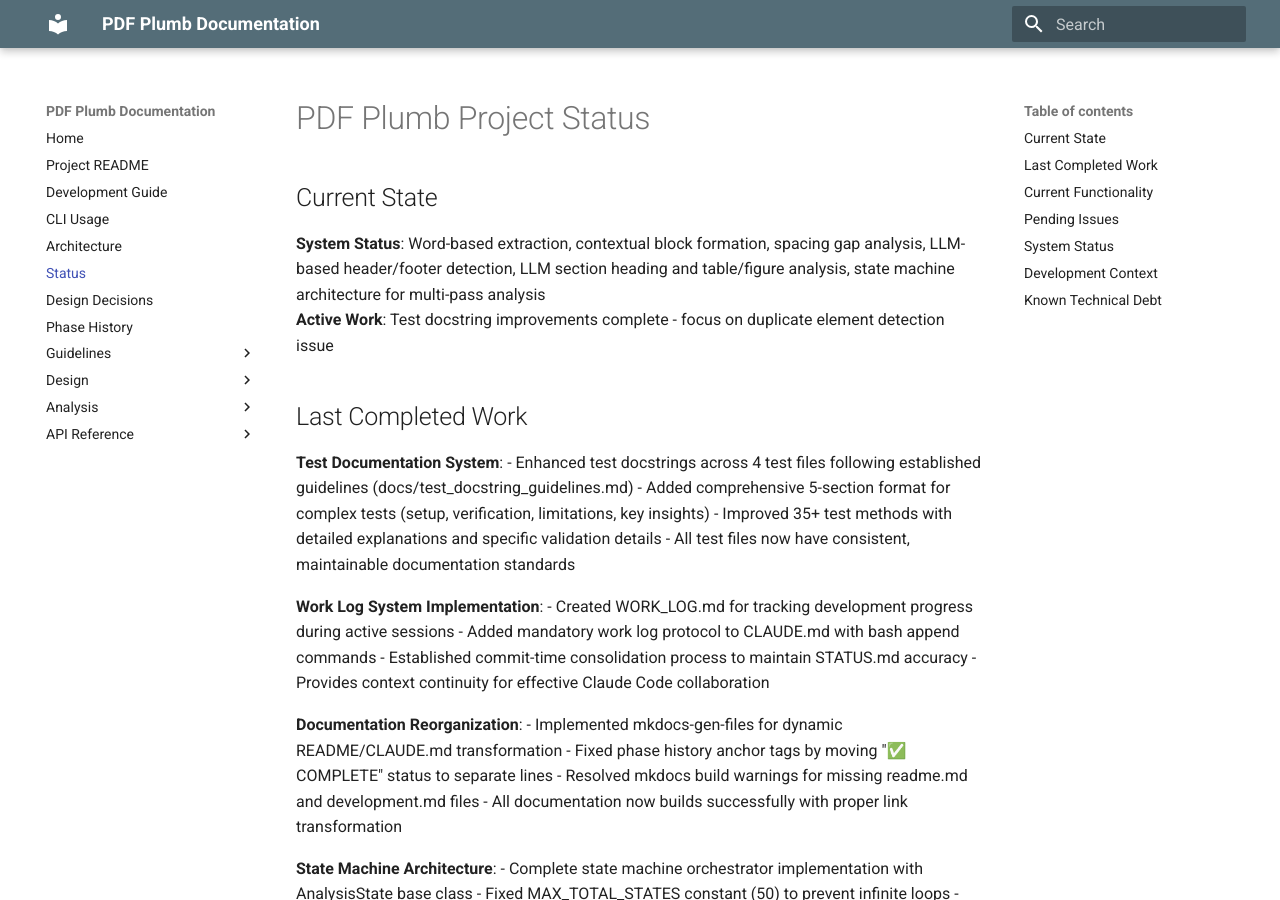
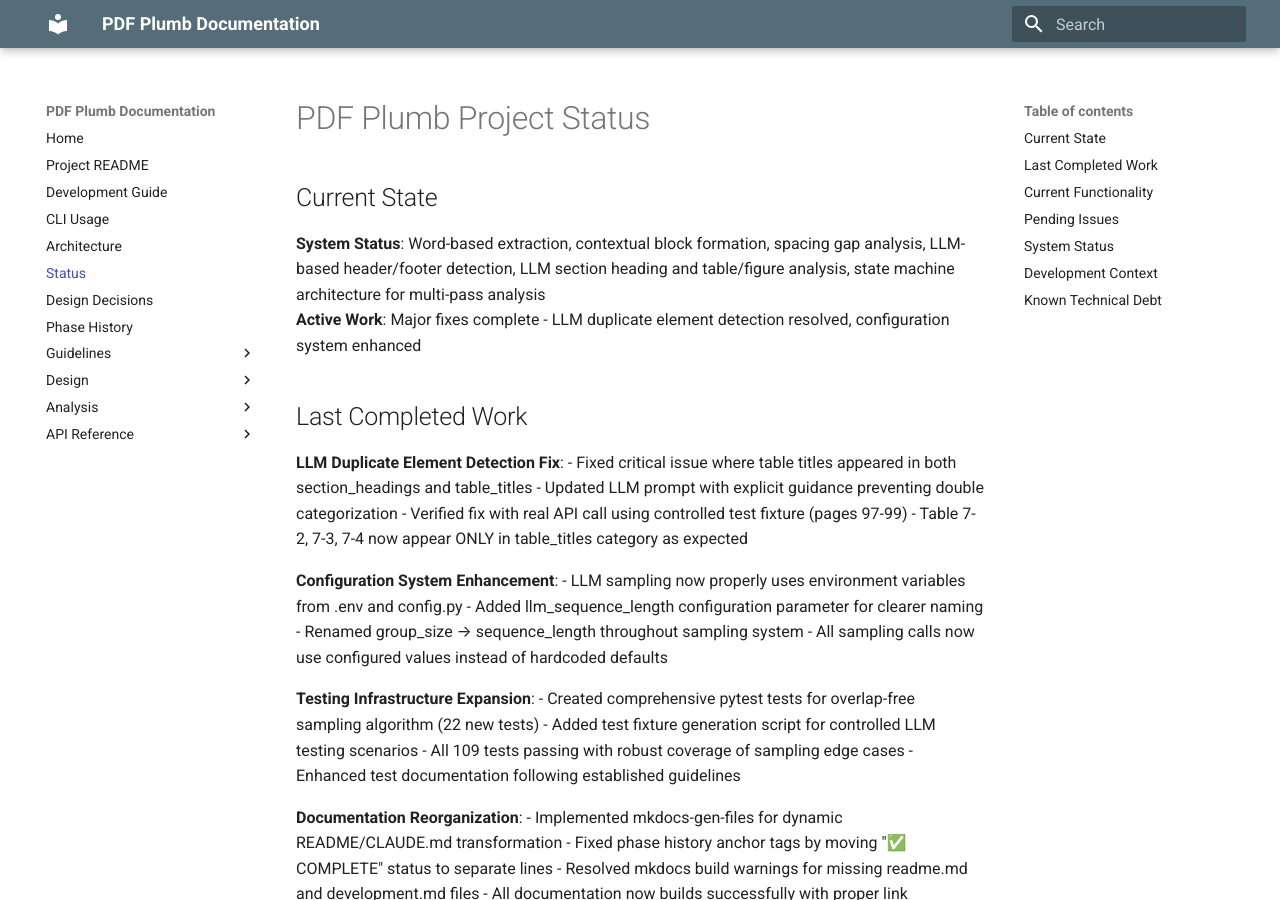
Before and after one commit to marvinmednick/pdf_plumber_util, an MkDocs documentation site: the page built from docs/status.md, in a window 1280 px wide and 900 px high. Built offline with MkDocs 1.6.1 and Material for MkDocs 9.7.7, drawn with Linux system fonts in a browser that asks for light colours.

Commit message:
Update documentation to reflect completed fixes and clean up work log
Status Updates:
- Update STATUS.md with completed LLM duplicate element detection fix
- Document configuration system enhancements and testing infrastructure expansion
- Clean up CLAUDE.md following new guidelines (remove historical phase details)
- Remove work log file after consolidating progress to STATUS.md

Documentation Guidelines:
- Add clear CLAUDE.md guidelines preventing accumulation of historical information
- Establish pattern of current development guidance only in CLAUDE.md
- Historical details belong in docs/phase-history.md, not CLAUDE.md

🤖 Generated with [Claude Code](https://claude.ai/code)

Co-Authored-By: Claude <noreply@anthropic.com>

```diff
--- a/docs/status.md
+++ b/docs/status.md
@@ -3,21 +3,27 @@
 ## Current State
 
 **System Status**: Word-based extraction, contextual block formation, spacing gap analysis, LLM-based header/footer detection, LLM section heading and table/figure analysis, state machine architecture for multi-pass analysis
-**Active Work**: Test docstring improvements complete - focus on duplicate element detection issue
+**Active Work**: Major fixes complete - LLM duplicate element detection resolved, configuration system enhanced
 
 ## Last Completed Work
 
-**Test Documentation System**:
-- Enhanced test docstrings across 4 test files following established guidelines (docs/test_docstring_guidelines.md)
-- Added comprehensive 5-section format for complex tests (setup, verification, limitations, key insights)
-- Improved 35+ test methods with detailed explanations and specific validation details
-- All test files now have consistent, maintainable documentation standards
+**LLM Duplicate Element Detection Fix**:
+- Fixed critical issue where table titles appeared in both section_headings and table_titles
+- Updated LLM prompt with explicit guidance preventing double categorization
+- Verified fix with real API call using controlled test fixture (pages 97-99)
+- Table 7-2, 7-3, 7-4 now appear ONLY in table_titles category as expected
 
-**Work Log System Implementation**:
-- Created WORK_LOG.md for tracking development progress during active sessions
-- Added mandatory work log protocol to CLAUDE.md with bash append commands
-- Established commit-time consolidation process to maintain STATUS.md accuracy
-- Provides context continuity for effective Claude Code collaboration
+**Configuration System Enhancement**:
+- LLM sampling now properly uses environment variables from .env and config.py
+- Added llm_sequence_length configuration parameter for clearer naming
+- Renamed group_size → sequence_length throughout sampling system
+- All sampling calls now use configured values instead of hardcoded defaults
+
+**Testing Infrastructure Expansion**:
+- Created comprehensive pytest tests for overlap-free sampling algorithm (22 new tests)
+- Added test fixture generation script for controlled LLM testing scenarios
+- All 109 tests passing with robust coverage of sampling edge cases
+- Enhanced test documentation following established guidelines
 
 **Documentation Reorganization**:
 - Implemented mkdocs-gen-files for dynamic README/CLAUDE.md transformation
```
Also changed, not shown: WORK_LOG.md (deleted, +0 -36 lines).
